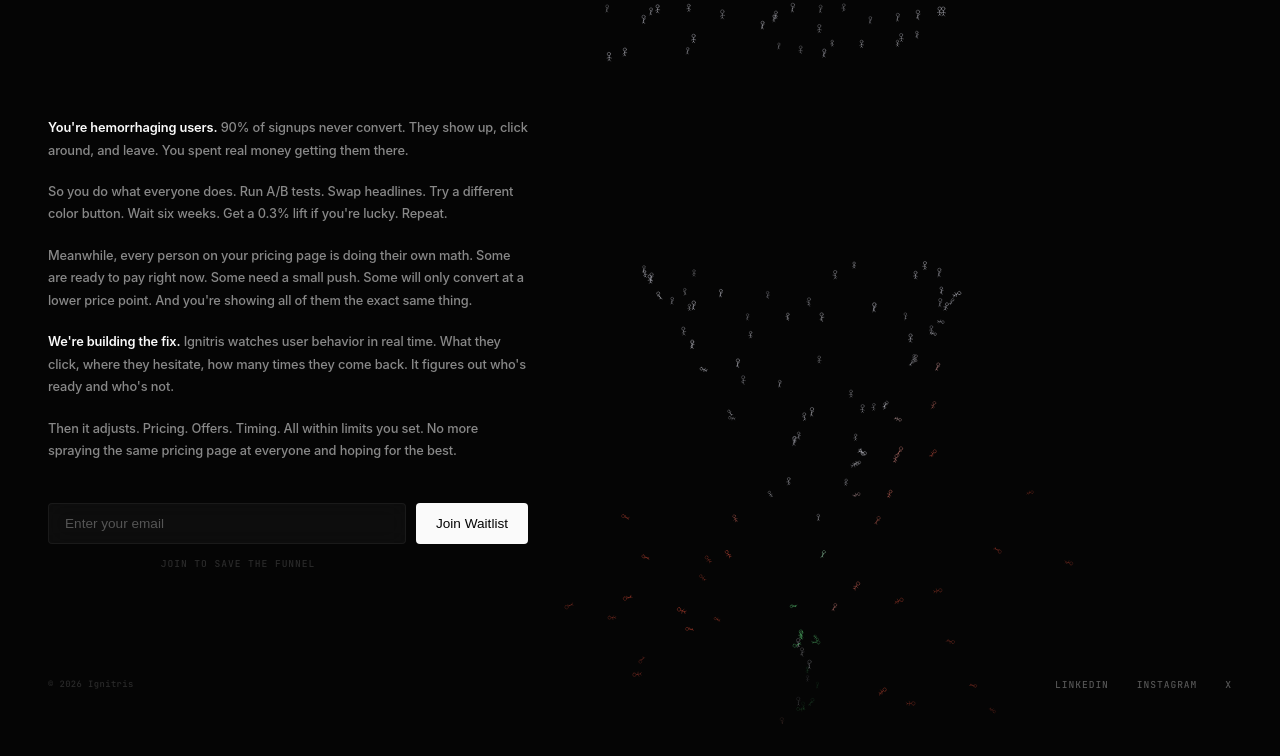
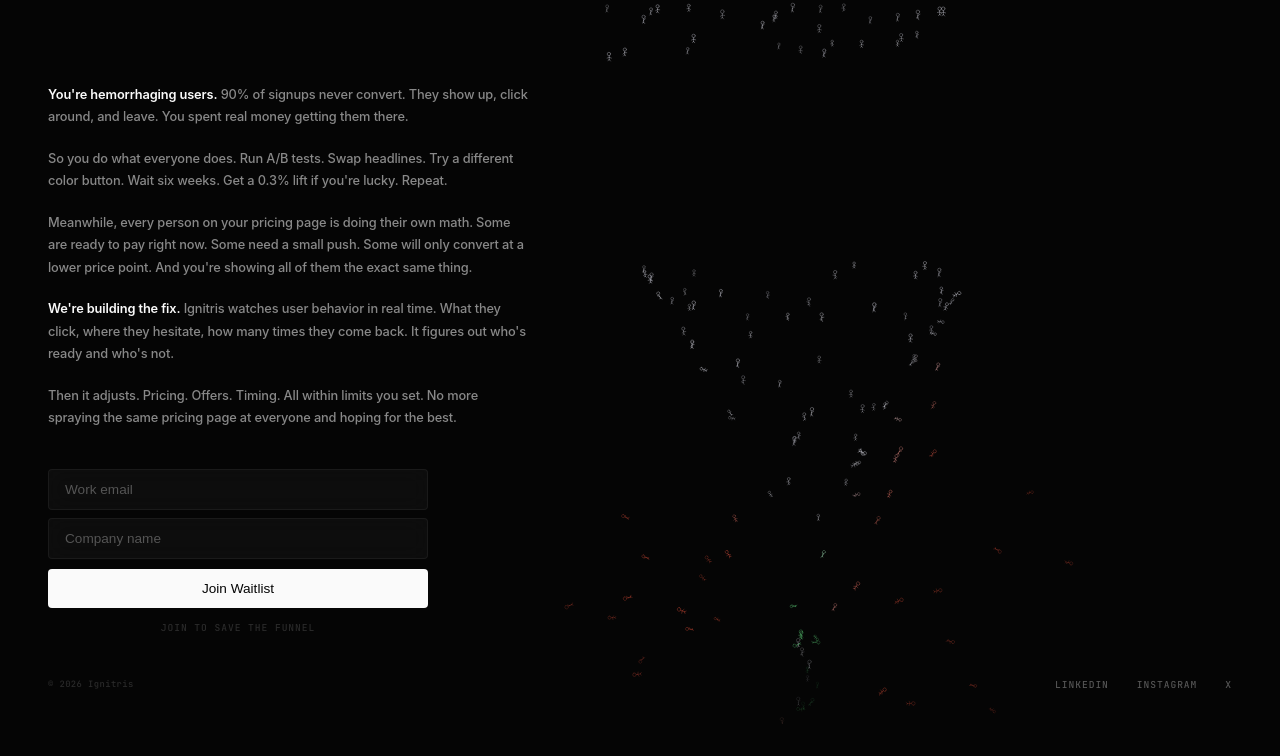
Before and after one commit to nateatignitris/ignitris-site, a website: page index.html in a window 1280 px wide. Shown: the part 76-832 px from the top of the page. Before the commit the page ends 800 px from the top, so only its background shows below. Drawn offline with Linux system fonts and the light colour scheme.

Commit message:
Add files via upload

```diff
--- a/index.html
+++ b/index.html
@@ -160,11 +160,19 @@
         /* Waitlist form */
         .waitlist-form {
             display: flex;
+            flex-direction: column;
             gap: 10px;
+            max-width: 380px;
+        }
+
+        .form-fields {
+            display: flex;
+            flex-direction: column;
+            gap: 8px;
         }
 
         .waitlist-form input {
-            flex: 1;
+            width: 100%;
             padding: 12px 16px;
             background: rgba(15, 15, 15, 0.8);
             backdrop-filter: blur(10px);
@@ -411,7 +419,10 @@
             </div>
 
             <form class="waitlist-form" id="waitlist-form">
-                <input type="email" placeholder="Enter your email" required>
+                <div class="form-fields">
+                    <input type="email" placeholder="Work email" required>
+                    <input type="text" placeholder="Company name" required>
+                </div>
                 <button type="submit">Join Waitlist</button>
             </form>
             <p class="form-hint">Join to save the funnel</p>
@@ -843,6 +854,7 @@
         form.addEventListener('submit', async (e) => {
             e.preventDefault();
             const email = form.querySelector('input[type="email"]').value;
+            const company = form.querySelector('input[type="text"]').value;
             const button = form.querySelector('button');
 
             // Disable button while submitting
@@ -855,7 +867,7 @@
                     headers: {
                         'Content-Type': 'application/json'
                     },
-                    body: JSON.stringify({ email })
+                    body: JSON.stringify({ email, company })
                 });
 
                 if (response.ok) {
```
